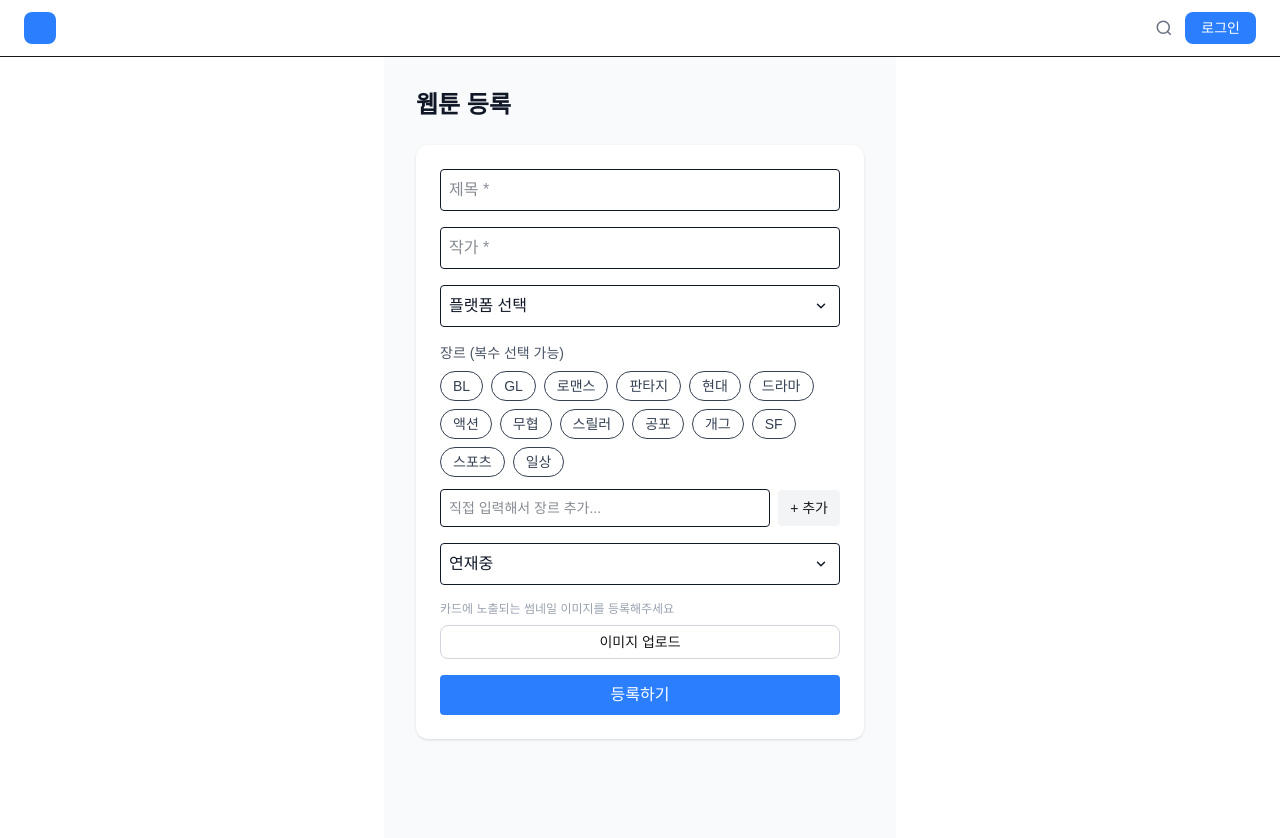
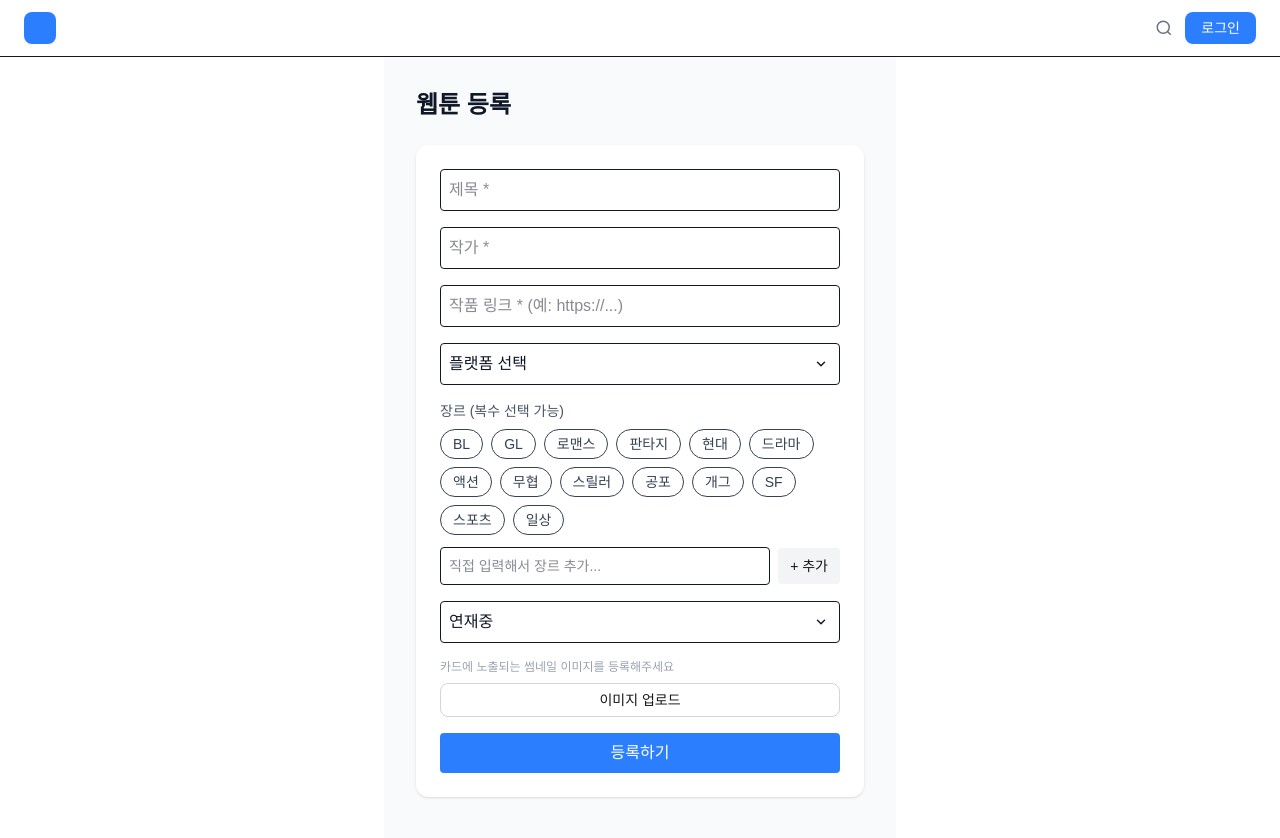
Before and after one commit to toonlog/webtoonlog, a Next.js app: page /add in a window 1280 px wide. Shown: the top 838 px of the page. Built offline with nearby package versions, Linux system fonts and the light colour scheme.

Commit message:
웹툰 외부 링크 저장 및 상세페이지 보러가기 버튼 추가

```diff
--- a/app/add/page.tsx
+++ b/app/add/page.tsx
@@ -10,8 +10,9 @@ export default function AddWebtoon() {
   const router = useRouter();
   const [title, setTitle] = useState('');
   const [author, setAuthor] = useState('');
-  const [platform, setPlatform] = useState('');
+ const [platform, setPlatform] = useState('');
   const [customPlatform, setCustomPlatform] = useState('');
+  const [link, setLink] = useState('');
   const [genres, setGenres] = useState<string[]>([]);
   const [allGenres, setAllGenres] = useState<string[]>(DEFAULT_GENRES);
   const [customGenre, setCustomGenre] = useState('');
@@ -92,13 +93,14 @@ const finalPlatform = platform === '기타' ? customPlatform.trim() : platform;
     if (!author) missing.push('author');
     if (!finalPlatform) missing.push('platform');
    if (genres.length === 0) missing.push('genre');
+    if (!link.trim()) missing.push('link');
     if (!thumbnailUrl) missing.push('thumbnail');
     if (missing.length > 0) { shake(missing); return; }
     setLoading(true);
     const res = await fetch('/api/webtoons/add', {
       method: 'POST',
       headers: { 'Content-Type': 'application/json' },
-      body: JSON.stringify({ title, author, platform: finalPlatform, genre: genres, status, thumbnailUrl }),
+      body: JSON.stringify({ title, author, platform: finalPlatform, genre: genres, status, thumbnailUrl, link: link.trim() }),
     });
     if (res.ok) {
       const data = await res.json();
@@ -139,12 +141,19 @@ const finalPlatform = platform === '기타' ? customPlatform.trim() : platform;
             </div>
           )}
         </div>
-     <input
+  <input
           className={`border rounded p-2 text-gray-900 w-full ${errors.author ? 'border-red-400' : ''}`}
           style={shakeStyle('author')}
           placeholder="작가 *"
           value={author}
           onChange={e => { setAuthor(e.target.value); setErrors(p => ({ ...p, author: false })); }}
+        />
+     <input
+          className={`border rounded p-2 text-gray-900 w-full ${errors.link ? 'border-red-400' : ''}`}
+          style={shakeStyle('link')}
+          placeholder="작품 링크 * (예: https://...)"
+          value={link}
+          onChange={e => { setLink(e.target.value); setErrors(p => ({ ...p, link: false })); }}
         />
      <div className="relative w-full" style={shakeStyle('platform')}>
           <select
--- a/app/api/webtoons/add/route.js
+++ b/app/api/webtoons/add/route.js
@@ -4,7 +4,7 @@ import base from '../../../lib/airtable';
 export async function POST(request) {
   try {
     const body = await request.json();
-    const { title, author, platform, genre, status, thumbnailUrl } = body;
+  const { title, author, platform, genre, status, thumbnailUrl, link } = body;
 
     if (!title) return NextResponse.json({ error: '제목은 필수입니다' }, { status: 400 });
 
@@ -15,6 +15,7 @@ export async function POST(request) {
       genre: Array.isArray(genre) ? genre.join(',') : (genre || ''),
       status: status || '연재중',
       thumbnail_url: thumbnailUrl || '',
+      link: link || '',
     }, { typecast: true });
 
     return NextResponse.json({ id: record.id, ...record.fields });
```
